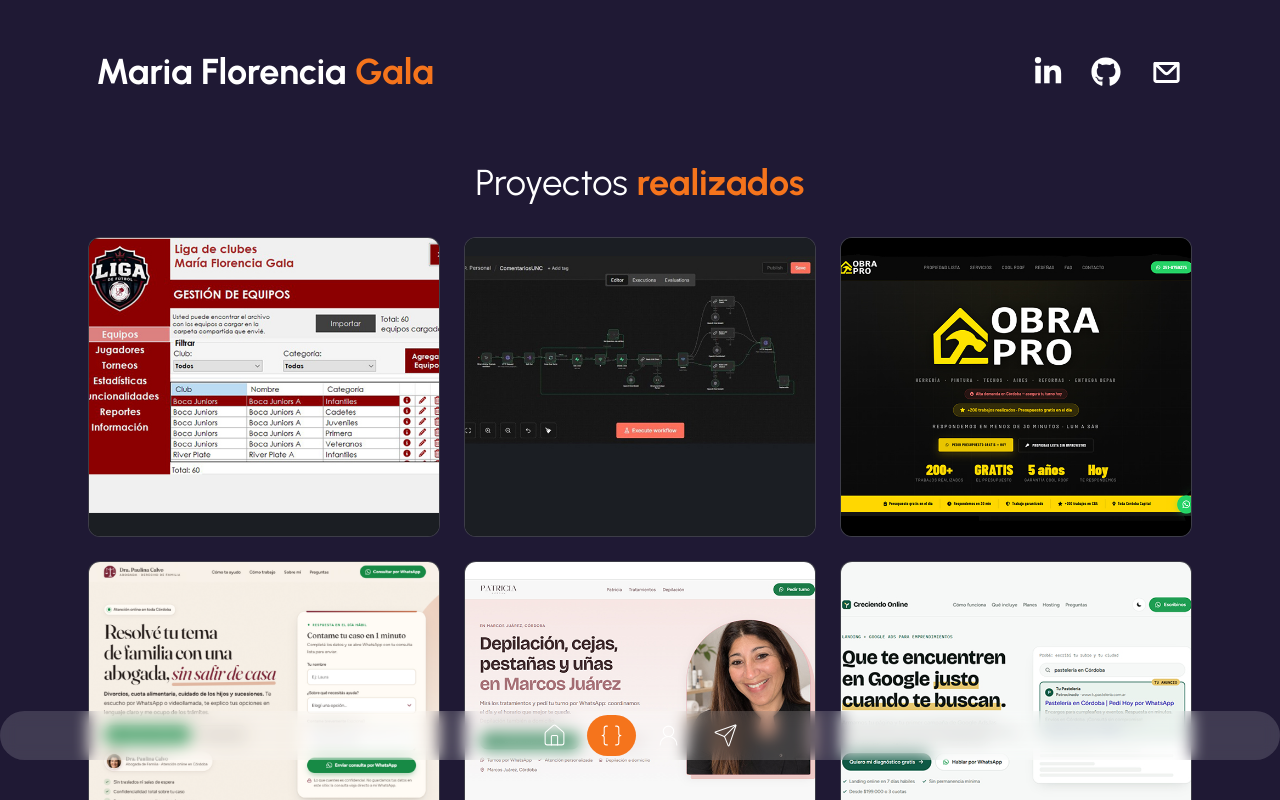
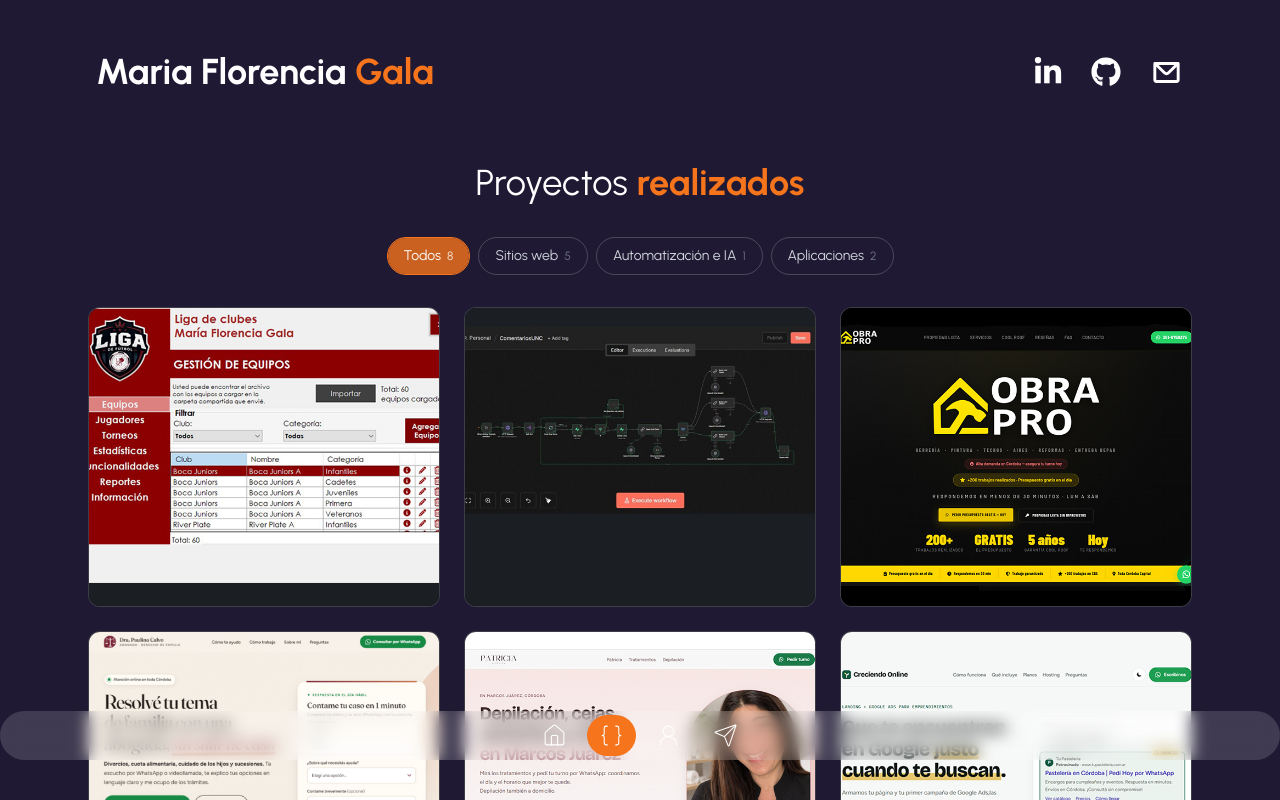
Before and after one commit to MariaFlorenciaGala/portfolioNext, a Next.js app: page /projects in a window 1280 px wide. Shown: the top 800 px of the page. Built offline with nearby package versions, Linux system fonts and the light colour scheme.

Commit message:
Reorganicé el filtrado de los proyectos

```diff
--- a/app/(routes)/projects/page.tsx
+++ b/app/(routes)/projects/page.tsx
@@ -3,28 +3,23 @@
  * Características:
  * -Renderiza la trancisión entre páginas
  * -Muestra el contenedor principal
- * -Organiza y lista los proyectos dinamicamente
+ * -Organiza los proyectos por categoría con filtros (ProjectsFilter)
  */
 
 import TransitionPage from "@/components/transition-page"
 import ContainerPage from "@/components/container"
-import PortfolioBox from "@/components/portfolio-box"
-import { dataProjects } from "@/data"
+import ProjectsFilter from "@/components/projects-filter"
 
 const Projects = () => {
     return(
         <>
             <TransitionPage />
 
-<ContainerPage>
+            <ContainerPage>
                 <h1 className="text-2xl leading-tight text-center md:text-4xl mb-8">
                     Proyectos <span className="font-bold text-secondary">realizados</span>
                 </h1>
-                <div className="grid grid-cols-1 sm:grid-cols-2 lg:grid-cols-3 gap-6 max-w-6xl mx-auto">
-                    {dataProjects.map((data) => (
-                        <PortfolioBox key={data.id} data={data}/>
-                    ))}
-                </div>
+                <ProjectsFilter />
             </ContainerPage>
         </>
     )
--- /dev/null
+++ b/components/projects-filter.tsx
@@ -0,0 +1,91 @@
+"use client"
+/*
+ProjectsFilter component
+Muestra los proyectos agrupados por categoría mediante filtros (pestañas).
+
+Características:
+-Pestañas para filtrar por categoría, con la cantidad de proyectos de cada una
+-Las categorías sin proyectos no se muestran
+-Animación de reacomodo de las cards al cambiar de filtro (motion)
+ */
+import { useState } from "react"
+import { AnimatePresence, motion } from "motion/react"
+import PortfolioBox from "@/components/portfolio-box"
+import { dataProjects, projectCategories } from "@/data"
+
+type FilterId = (typeof projectCategories)[number]["id"]
+
+const ProjectsFilter = () => {
+    const [activeFilter, setActiveFilter] = useState<FilterId>("all")
+
+    const countFor = (id: FilterId) =>
+        id === "all" ? dataProjects.length : dataProjects.filter(p => p.category === id).length
+
+    const visibleCategories = projectCategories.filter(c => countFor(c.id) > 0)
+
+    const filteredProjects = activeFilter === "all"
+        ? dataProjects
+        : dataProjects.filter(p => p.category === activeFilter)
+
+    return (
+        <>
+            {/* Filtros */}
+            <div
+                role="tablist"
+                aria-label="Filtrar proyectos por categoría"
+                className="flex flex-wrap justify-center gap-2 mb-8"
+            >
+                {visibleCategories.map(({ id, label }) => {
+                    const isActive = activeFilter === id
+                    return (
+                        <button
+                            key={id}
+                            role="tab"
+                            aria-selected={isActive}
+                            onClick={() => setActiveFilter(id)}
+                            className={`relative px-4 py-2 text-sm rounded-full border transition-colors duration-200 cursor-pointer ${
+                                isActive
+                                    ? "border-secondary text-white"
+                                    : "border-white/20 text-gray-300 hover:border-secondary/50 hover:text-white"
+                            }`}
+                        >
+                            {isActive && (
+                                <motion.span
+                                    layoutId="active-filter"
+                                    className="absolute inset-0 rounded-full bg-secondary/80"
+                                    transition={{ type: "spring", stiffness: 400, damping: 35 }}
+                                />
+                            )}
+                            <span className="relative z-10">
+                                {label}
+                                <span className={`ml-1.5 text-xs ${isActive ? "text-white/80" : "text-gray-500"}`}>
+                                    {countFor(id)}
+                                </span>
+                            </span>
+                        </button>
+                    )
+                })}
+            </div>
+
+            {/* Grilla de proyectos */}
+            <motion.div layout className="grid grid-cols-1 sm:grid-cols-2 lg:grid-cols-3 gap-6 max-w-6xl mx-auto">
+                <AnimatePresence mode="popLayout">
+                    {filteredProjects.map((data) => (
+                        <motion.div
+                            key={data.id}
+                            layout
+                            initial={{ opacity: 0, scale: 0.95 }}
+                            animate={{ opacity: 1, scale: 1 }}
+                            exit={{ opacity: 0, scale: 0.95 }}
+                            transition={{ duration: 0.25 }}
+                        >
+                            <PortfolioBox data={data} />
+                        </motion.div>
+                    ))}
+                </AnimatePresence>
+            </motion.div>
+        </>
+    )
+}
+
+export default ProjectsFilter
```
